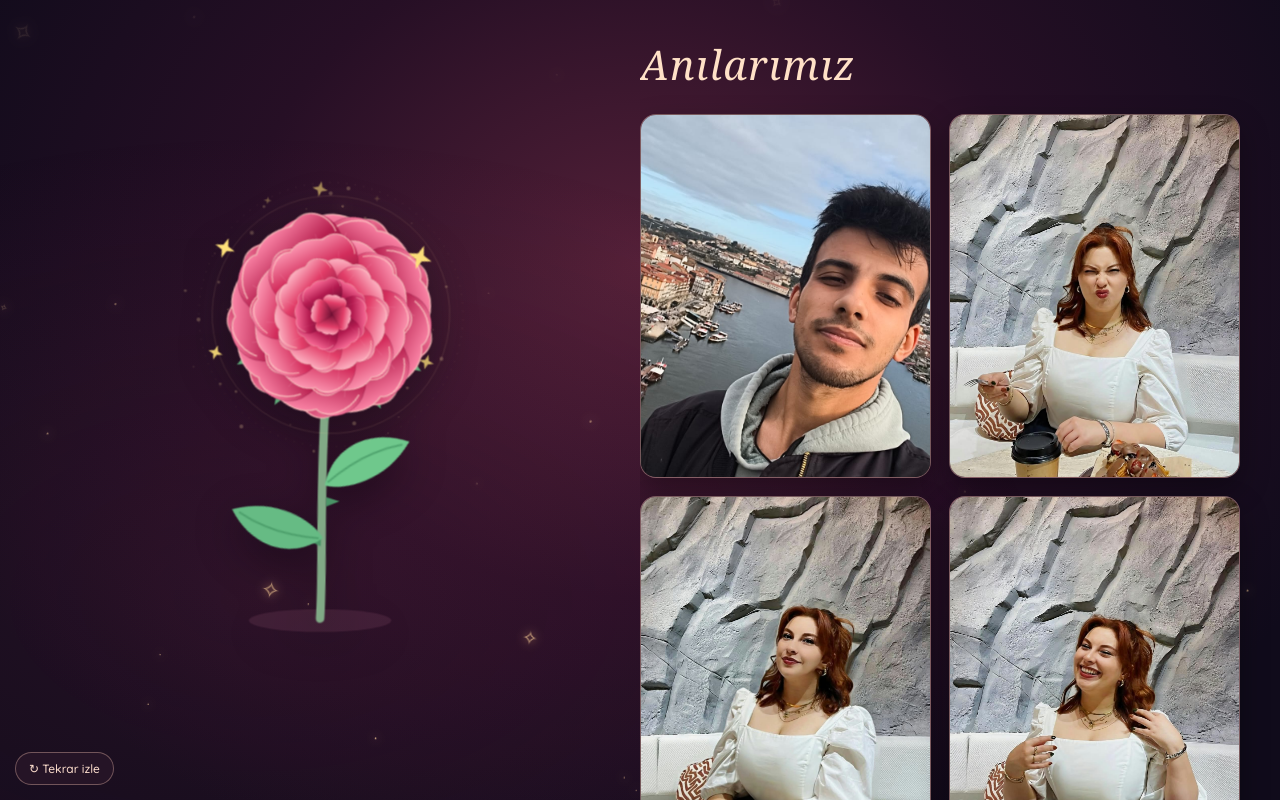
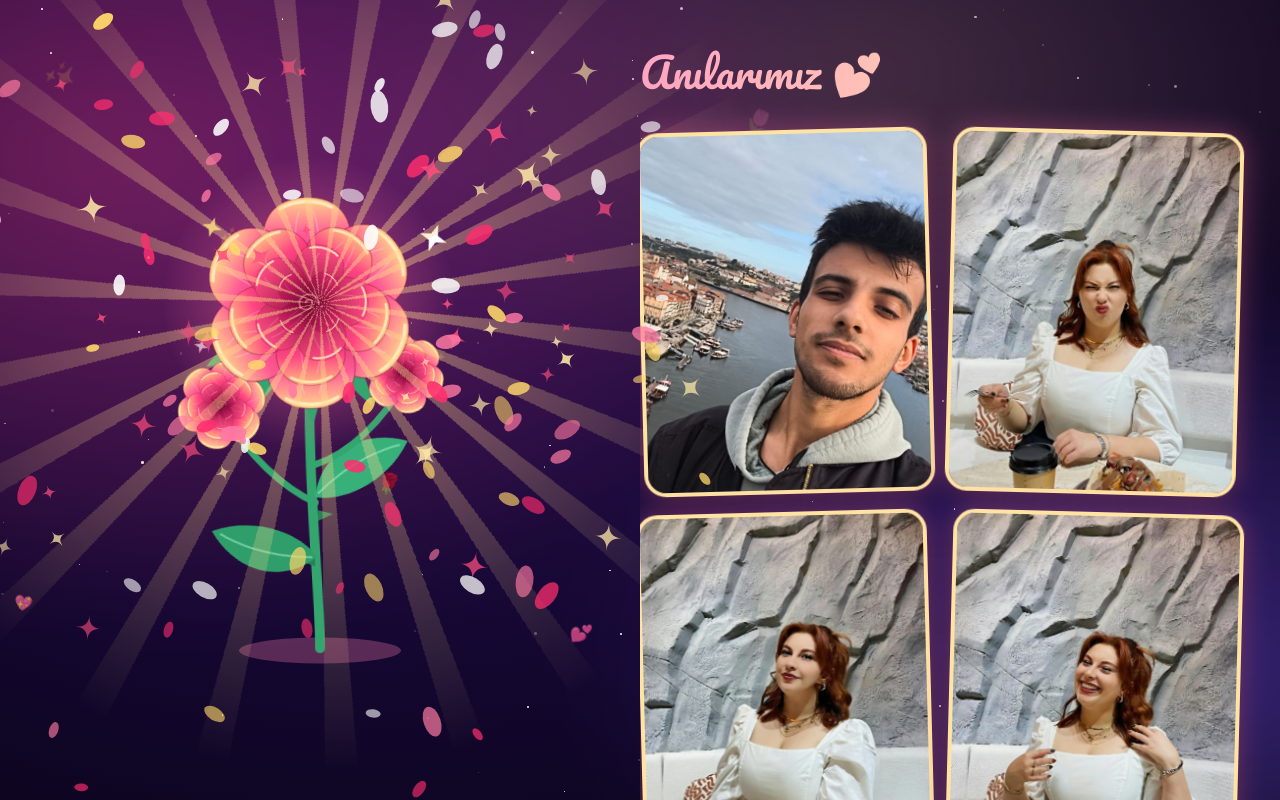
Before and after one commit to Waifuizm/Waifuizm.github.io, a plain HTML site: page index.html in a window 1280 px wide. Both pictures are taken after a click on the element "Atlamak için dokun". Drawn offline with Linux system fonts and the light colour scheme.

Commit message:
Add files via upload

```diff
--- a/index.html
+++ b/index.html
@@ -9,15 +9,15 @@
 <link href="https://fonts.googleapis.com/css2?family=Pacifico&family=Quicksand:wght@500;700&display=swap" rel="stylesheet">
 <style>
   :root{
-    --bg1:#fff4f0; --bg2:#ffd9e6;
-    --pink:#ff7fa8; --pink-light:#ffc4d6;
-    --ink:#7a3550; --leaf:#6fc08a;
+    --pink:#ffb3cf; --pink-light:#5b2a7a;
+    --ink:#ffe9f1; --leaf:#34a56f;
+    color-scheme:dark;
   }
   *{box-sizing:border-box;margin:0;padding:0}
   html,body{height:100%}
   body{
     font-family:'Quicksand',system-ui,sans-serif;
-    background:radial-gradient(circle at 20% 15%,var(--bg1),var(--bg2));
+    background:radial-gradient(ellipse at 30% 20%,#2c1056,#140730 55%,#07030f);
     color:var(--ink);
     overflow:hidden;
   }
@@ -27,7 +27,7 @@
     position:fixed; left:50%; top:50%;
     height:min(82vh,540px); aspect-ratio:3/5;
     transform:translate(-50%,-50%);
-    transition:left 1.15s cubic-bezier(.65,0,.35,1), top 1.15s cubic-bezier(.65,0,.35,1), transform 1.15s cubic-bezier(.65,0,.35,1);
+    transition:left 1.8s cubic-bezier(.65,0,.35,1), top 1.8s cubic-bezier(.65,0,.35,1), transform 1.8s cubic-bezier(.65,0,.35,1);
     cursor:pointer;
   }
   .flower svg{width:100%;height:100%;overflow:visible}
@@ -77,6 +77,33 @@
     100%{transform:translateY(-115vh) rotate(40deg);opacity:0}
   }
 
+  /* gece gökyüzü: kutup ışığı + yıldızlar */
+  body::before{
+    content:""; position:fixed; inset:-20%; z-index:0; pointer-events:none; filter:blur(30px);
+    background:
+      radial-gradient(40% 40% at 20% 30%,rgba(255,60,130,.35),transparent),
+      radial-gradient(35% 35% at 80% 70%,rgba(120,80,255,.38),transparent),
+      radial-gradient(30% 30% at 60% 20%,rgba(255,200,90,.18),transparent);
+    animation:drift 18s ease-in-out infinite alternate;
+  }
+  @keyframes drift{to{transform:translate(4%,3%) rotate(6deg) scale(1.1)}}
+  .star{position:fixed;z-index:0;border-radius:50%;background:#fff;pointer-events:none;animation:tw 3s ease-in-out infinite}
+  @keyframes tw{0%,100%{opacity:.15}50%{opacity:1}}
+  @keyframes shimmer{to{background-position:-300% 0}}
+
+  /* arkada dönen ışık huzmeleri */
+  .flower::before{
+    content:""; position:absolute; left:50%; top:32%; width:300%; aspect-ratio:1; translate:-50% -50%;
+    background:repeating-conic-gradient(rgba(255,214,140,.6) 0 4deg, transparent 4deg 16deg);
+    -webkit-mask:radial-gradient(circle,#000 0,transparent 68%); mask:radial-gradient(circle,#000 0,transparent 68%);
+    opacity:0; pointer-events:none;
+    animation:rays-in 2.5s 5s forwards, spin 45s linear infinite;
+  }
+  @keyframes rays-in{to{opacity:.85}}
+  @keyframes spin{to{rotate:360deg}}
+  .stem2{stroke-dasharray:100;stroke-dashoffset:100;animation:grow 1.6s var(--sd) ease-out forwards}
+  #fx{position:fixed;inset:0;width:100%;height:100%;z-index:3;pointer-events:none}
+
   /* ---------- GALERİ ---------- */
   .gallery{
     position:fixed; top:0; right:0; bottom:0; width:50%;
@@ -87,15 +114,17 @@
   body.show .gallery{opacity:1;visibility:visible}
   .gallery h1{
     font-family:'Pacifico',cursive; font-weight:400;
-    font-size:clamp(1.8rem,3.2vw,2.8rem); margin-bottom:22px; color:var(--pink);
+    font-size:clamp(1.8rem,3.2vw,2.8rem); margin-bottom:22px;
+    background:linear-gradient(90deg,#ffe9a8,#ff9ec4,#ffe9a8,#ff9ec4); background-size:300% 100%;
+    -webkit-background-clip:text; background-clip:text; color:transparent; animation:shimmer 6s linear infinite;
   }
   .grid{display:grid;grid-template-columns:repeat(2,1fr);gap:18px}
 
   .photo{
     position:relative; aspect-ratio:4/5; overflow:hidden;
-    border:6px solid #fff; border-radius:22px;
-    background:linear-gradient(135deg,var(--pink-light),#fff);
-    box-shadow:0 8px 20px rgba(160,60,100,.18);
+    border:4px solid #ffe3a3; border-radius:22px;
+    background:linear-gradient(135deg,#4a2070,#7a2a55);
+    box-shadow:0 0 26px rgba(255,110,170,.4), 0 8px 20px rgba(0,0,0,.4);
     cursor:zoom-in; opacity:0; transform:translateY(26px);
     rotate:-1.5deg; scale:1; transition:scale .25s, rotate .25s;
   }
@@ -110,7 +139,7 @@
   .photo.wide{grid-column:1/-1;aspect-ratio:16/10}
   .photo.video::before{
     content:"▶"; position:absolute; z-index:1; left:50%; top:50%; translate:-50% -50%;
-    width:60px; height:60px; border-radius:50%; background:rgba(255,255,255,.9); color:var(--pink);
+    width:60px; height:60px; border-radius:50%; background:rgba(255,255,255,.9); color:#c2185b;
     display:grid; place-items:center; padding-left:5px; font-size:1.4rem;
     box-shadow:0 6px 16px rgba(0,0,0,.25); pointer-events:none;
   }
@@ -121,21 +150,21 @@
   .lb{
     position:fixed; inset:0; z-index:10; display:none;
     align-items:center; justify-content:center;
-    background:rgba(90,25,55,.82); backdrop-filter:blur(6px);
+    background:rgba(8,3,20,.9); backdrop-filter:blur(6px);
   }
   .lb.open{display:flex}
   .lb img{
-    max-width:min(92vw,1100px); max-height:86vh; border:8px solid #fff; border-radius:20px;
+    max-width:min(92vw,1100px); max-height:86vh; border:6px solid #ffe3a3; border-radius:20px;
     box-shadow:0 20px 60px rgba(0,0,0,.4); animation:zoom .35s cubic-bezier(.2,1.3,.4,1);
   }
   @keyframes zoom{from{transform:scale(.8);opacity:0}}
   .lb video{
     display:none; max-width:min(92vw,1100px); max-height:86vh; background:#000;
-    border:8px solid #fff; border-radius:20px; box-shadow:0 20px 60px rgba(0,0,0,.4);
+    border:6px solid #ffe3a3; border-radius:20px; box-shadow:0 20px 60px rgba(0,0,0,.4);
     animation:zoom .35s cubic-bezier(.2,1.3,.4,1);
   }
   .lb button{
-    position:absolute; border:0; background:#fff; color:var(--pink);
+    position:absolute; border:0; background:#fff; color:#c2185b;
     width:46px;height:46px;border-radius:50%; font-size:1.5rem; cursor:pointer;
     box-shadow:0 4px 12px rgba(0,0,0,.25);
   }
@@ -154,28 +183,6 @@
     .petal,.plant{animation-duration:.01s;animation-delay:0s}
     .float,.spark,.glow{display:none}
   }
-
-  :root{--ink:#ffe0e8;--pink:#ffb1c7;--pink-light:#54253d}
-  body{background:radial-gradient(ellipse at 50% 33%,#542038 0%,#260f25 44%,#100b1b 85%);color:var(--ink)}
-  body::before{content:"";position:fixed;inset:0;pointer-events:none;background:radial-gradient(ellipse at 20% 75%,#a4375e22,transparent 55%);}
-  .flower{filter:drop-shadow(0 15px 25px #07000b77)}
-  body.moved .flower{transform:translate(-50%,-50%) scale(.88)}
-  .stem{animation-duration:1.15s;stroke:#81a986}
-  .leaf{animation-duration:.65s}.leaf.l1{animation-delay:.65s}.leaf.l2{animation-delay:.9s}
-  .thorn{animation-delay:1s}.sepal{animation-delay:1.3s}
-  .petal{animation-duration:1.05s;animation-delay:calc(var(--d) + var(--i)*.075s)}
-  .glow{animation-delay:1.3s}.spark{animation-delay:calc(2.4s + var(--s)*.13s)}
-  .plant{animation-delay:4s}.float{color:#ffd39b;text-shadow:0 0 9px #ffb677}
-  .halo{fill:none;stroke:#ffd3a0;stroke-width:.7;opacity:0;animation:halo 2.3s 1.7s ease-out both}
-  @keyframes halo{0%{opacity:0}40%{opacity:.7}100%{opacity:.18}}
-  .burst{opacity:0;animation:burst 2s calc(2.1s + var(--i)*.035s) ease-out both}
-  @keyframes burst{0%{opacity:0;transform:scale(0)}40%{opacity:1;transform:scale(1.7)}100%{opacity:.25;transform:scale(.7)}}
-  .gallery h1{font-family:Georgia,serif;font-style:italic;letter-spacing:.03em;color:#ffe1c7}
-  .photo{border:1px solid #e5b7a56b;border-radius:16px;background:linear-gradient(145deg,#442039,#201223);box-shadow:0 12px 30px #0005;rotate:0deg}
-  .photo:nth-child(even){rotate:0deg}.photo.empty::after{content:"✧";color:#e9b9ac}
-  .replay{position:fixed;bottom:15px;left:15px;z-index:5;border:1px solid #e6b7a866;background:#251426;color:#ffe0cf;padding:8px 13px;border-radius:24px;cursor:pointer;font:inherit;font-size:12px}
-  @media(max-width:760px){body.moved .flower{left:50%;top:13%;transform:translate(-50%,-50%) scale(.32)}.gallery{top:26vh;padding-bottom:65px}}
-  @media(prefers-reduced-motion:reduce){*,*::before,*::after{animation-duration:.01s!important;animation-delay:0s!important;transition-duration:.01s!important}.halo,.burst{display:none}}
 </style>
 </head>
 <body>
@@ -183,37 +190,39 @@
 <div class="flower" id="flower" title="Atlamak için dokun">
   <svg viewBox="0 0 300 500" aria-label="Açan gül">
     <defs>
-      <radialGradient id="gl"><stop offset="0" stop-color="#ff8fb5" stop-opacity=".9"/><stop offset="1" stop-color="#ff8fb5" stop-opacity="0"/></radialGradient>
-      <linearGradient id="g1" x1="50%" y1="100%" x2="35%" y2="0%"><stop offset="0" stop-color="#42071f"/><stop offset=".62" stop-color="#b82150"/><stop offset="1" stop-color="#ff8aab"/></linearGradient>
-      <linearGradient id="g2" x1="50%" y1="100%" x2="35%" y2="0%"><stop offset="0" stop-color="#530821"/><stop offset=".62" stop-color="#d32d5c"/><stop offset="1" stop-color="#ff9db7"/></linearGradient>
-      <linearGradient id="g3" x1="50%" y1="100%" x2="35%" y2="0%"><stop offset="0" stop-color="#650b2e"/><stop offset=".62" stop-color="#e23d68"/><stop offset="1" stop-color="#ffb8c7"/></linearGradient>
-      <linearGradient id="g4" x1="50%" y1="100%" x2="35%" y2="0%"><stop offset="0" stop-color="#42051f"/><stop offset=".62" stop-color="#b41b50"/><stop offset="1" stop-color="#ff719c"/></linearGradient>
+      <radialGradient id="gl"><stop offset="0" stop-color="#ffd27a" stop-opacity=".85"/><stop offset=".5" stop-color="#ff6aa0" stop-opacity=".45"/><stop offset="1" stop-color="#ff6aa0" stop-opacity="0"/></radialGradient>
+      <linearGradient id="g1" x1="0" y1="1" x2="0" y2="0"><stop offset="0" stop-color="#b3124d"/><stop offset=".65" stop-color="#ff5a94"/><stop offset="1" stop-color="#ffd98a"/></linearGradient>
+      <linearGradient id="g2" x1="0" y1="1" x2="0" y2="0"><stop offset="0" stop-color="#a50f45"/><stop offset=".65" stop-color="#ff4682"/><stop offset="1" stop-color="#ffbf80"/></linearGradient>
+      <linearGradient id="g3" x1="0" y1="1" x2="0" y2="0"><stop offset="0" stop-color="#930c3d"/><stop offset="1" stop-color="#ff4d85"/></linearGradient>
+      <linearGradient id="g4" x1="0" y1="1" x2="0" y2="0"><stop offset="0" stop-color="#6e0530"/><stop offset="1" stop-color="#d92468"/></linearGradient>
     </defs>
-    <ellipse cx="150" cy="482" rx="75" ry="12" fill="#b66d8d" opacity=".15"/>
+    <ellipse cx="150" cy="482" rx="75" ry="12" fill="#ff7fb0" fill-opacity=".3"/>
     <g class="plant">
-      <path class="stem" d="M150 480 C152 420 142 340 150 170" fill="none" stroke="#5fae7a" stroke-width="9" stroke-linecap="round"/>
-      <path class="thorn" d="M148 404 L134 398 L148 394Z" fill="#4a9467"/>
-      <path class="thorn" d="M152 362 L166 356 L152 352Z" fill="#4a9467"/>
+      <path class="stem" d="M150 480 C152 420 142 340 150 170" fill="none" stroke="#34a56f" stroke-width="9" stroke-linecap="round"/>
+      <path class="thorn" d="M148 404 L134 398 L148 394Z" fill="#2a8059"/>
+      <path class="thorn" d="M152 362 L166 356 L152 352Z" fill="#2a8059"/>
       <g transform="translate(150 395) rotate(200)"><g class="leaf l1">
-        <path d="M0 0 C22 -34 66 -38 100 -8 C66 18 22 16 0 0Z" fill="#66bb84"/>
-        <path d="M4 -2 C35 -12 65 -14 92 -8" fill="none" stroke="#3f8f5e" stroke-opacity=".6" stroke-width="2"/></g></g>
+        <path d="M0 0 C22 -34 66 -38 100 -8 C66 18 22 16 0 0Z" fill="#2f9e6b"/>
+        <path d="M4 -2 C35 -12 65 -14 92 -8" fill="none" stroke="#a8f0c8" stroke-opacity=".55" stroke-width="2"/></g></g>
       <g transform="translate(150 340) rotate(-25)"><g class="leaf l2">
-        <path d="M0 0 C22 -34 66 -38 100 -8 C66 18 22 16 0 0Z" fill="#6fc88c"/>
-        <path d="M4 -2 C35 -12 65 -14 92 -8" fill="none" stroke="#3f8f5e" stroke-opacity=".6" stroke-width="2"/></g></g>
+        <path d="M0 0 C22 -34 66 -38 100 -8 C66 18 22 16 0 0Z" fill="#38b07a"/>
+        <path d="M4 -2 C35 -12 65 -14 92 -8" fill="none" stroke="#a8f0c8" stroke-opacity=".55" stroke-width="2"/></g></g>
+      <path class="stem2" style="--sd:1.4s" pathLength="100" d="M150 345 C120 330 90 300 66 258" fill="none" stroke="#34a56f" stroke-width="6" stroke-linecap="round"/>
+      <path class="stem2" style="--sd:1.7s" pathLength="100" d="M150 310 C185 300 215 270 236 236" fill="none" stroke="#34a56f" stroke-width="6" stroke-linecap="round"/>
       <circle class="glow" cx="150" cy="160" r="135" fill="url(#gl)"/>
       <g id="sepals"></g>
-      <g class="halo" transform="translate(150 160)"><circle r="125"/><circle r="139" stroke-dasharray="1 8"/></g>
       <g id="petals"></g>
     </g>
     <g id="sparks"></g>
   </svg>
 </div>
 
-<button class="replay" onclick="location.reload()">↻ Tekrar izle</button>
 <section class="gallery" id="gallery">
-  <h1>Anılarımız</h1>
+  <h1>Anılarımız 💕</h1>
   <div class="grid" id="grid"></div>
 </section>
+
+<canvas id="fx"></canvas>
 
 <div class="lb" id="lb" aria-modal="true" role="dialog">
   <button class="x" aria-label="Kapat">✕</button>
@@ -233,40 +242,103 @@
     "Foto-17.jpeg", "Foto-18.jpeg", "Foto-19.jpeg",
     "video-1.mp4"   // video istemezsen bu satırı sil (üstteki virgülü de)
   ];
-  const MOVE_AFTER = 4500;   // çiçek açtıktan sonra sola kayma zamanı (ms)
-  const SHOW_AFTER = 850;   // kaymadan sonra fotoğrafların gelme zamanı (ms)
+  const BURST_AT = 7000;    // kıvılcım/yaprak patlaması zamanı (ms)
+  const MOVE_AFTER = 9500;   // çiçek açtıktan sonra sola kayma zamanı (ms)
+  const SHOW_AFTER = 1500;   // kaymadan sonra fotoğrafların gelme zamanı (ms)
   /* ==================================== */
 
-  // Gülü oluştur (4 kat taç yaprağı + kalp)
+  // Gül buketi: ortada büyük gül + 2 küçük gül
   const petals = document.getElementById("petals");
-  const PETAL = "M0 9 C-19 -5 -64 -34 -63 -65 C-65 -84 -43 -107 -23 -98 C-8 -110 9 -106 24 -99 C49 -110 66 -84 61 -64 C58 -34 22 -6 0 9Z";
-  const layers = [[9,1,0,"g1",2.45],[8,.78,23,"g2",1.95],[7,.56,8,"g3",1.5],[6,.36,35,"g4",1.15],[4,.20,15,"g3",.95]];
-  petals.innerHTML = layers.map(([n,sc,off,g,d],j)=>
-    `<g>` + Array.from({length:n},(_,i)=>
-      `<g transform="translate(150 160) rotate(${off+i*360/n}) scale(${sc})"><g class="petal" style="--d:${d}s;--i:${i}">
-      <path d="${PETAL}" fill="url(#${g})" stroke="#7f123c" stroke-opacity=".35" stroke-width="1"/>
-      <path d="M-59 -67 C-56 -88 -37 -104 -23 -98 C-8 -110 9 -106 24 -99 C49 -110 64 -84 58 -66" fill="none" stroke="#ffd6c9" stroke-opacity=".65" stroke-width="1.7"/>
-      <path d="M-46 -75 Q-34 -40 -3 0 M39 -77 Q26 -38 4 -3" fill="none" stroke="#ffbbcc" stroke-opacity=".15" stroke-width="1.2"/>
-      </g></g>`).join("")+`</g>`).join("");
+  const PETAL = "M0 0 C-46 -20 -54 -80 -20 -94 C-8 -99 8 -99 20 -94 C54 -80 46 -20 0 0Z";
+  const VEIN  = "M0 -8 C-12 -38 -14 -62 -7 -84 M0 -8 C12 -38 14 -62 7 -84";
+  const RIM   = "M-24 -88 C-10 -96 10 -96 24 -88";
+  const layers = [ /* adet, boyut, açı, renk, başlangıç(sn) */
+    [6,1,0,"g1",4.1], [5,.78,36,"g2",3.4], [5,.56,18,"g3",2.7], [4,.34,45,"g4",2]
+  ];
+  function rose(cx,cy,k,t0,rot){
+    return layers.map(([n,sc,off,g,d])=>
+      `<g style="--d:${(d+t0).toFixed(2)}s">` + Array.from({length:n},(_,i)=>
+        `<g transform="translate(${cx} ${cy}) rotate(${rot+off+i*360/n}) scale(${sc*k})"><g class="petal" style="--i:${i}">
+          <path d="${PETAL}" fill="url(#${g})" stroke="rgba(120,10,50,.35)" stroke-width="1.4"/>
+          <path d="${VEIN}" fill="none" stroke="#fff" stroke-opacity=".22" stroke-width="1.6" stroke-linecap="round"/>
+          <path d="${RIM}" fill="none" stroke="#fff1c2" stroke-opacity=".85" stroke-width="3" stroke-linecap="round"/>
+        </g></g>`).join("") + `</g>`
+    ).join("") +
+    `<g transform="translate(${cx} ${cy}) scale(${k})"><g class="petal" style="--d:${2.4+t0}s;--i:0">
+       <circle r="7" fill="#7a0a32"/>
+       <path d="M-3 0a3 3 0 1 1 6 0a6 6 0 1 1-12 0a9 9 0 1 1 18 2" fill="none" stroke="#ff8fb0" stroke-opacity=".6" stroke-width="1.6"/>
+     </g></g>`;
+  }
+  petals.innerHTML = rose(66,252,.42,.6,15) + rose(236,228,.38,1,-10) + rose(150,160,1,0,0);
 
-  // Çanak yapraklar (yeşil)
+  // Çanak yapraklar (yeşil, ana gülün altında)
   document.getElementById("sepals").innerHTML = [120,150,180,210,240].map(a=>
-    `<g transform="translate(150 160) rotate(${a})"><path class="sepal" d="M0 0C-16 -40 -10 -90 0 -112C10 -90 16 -40 0 0Z" fill="#5fae7a"/></g>`).join("");
+    `<g transform="translate(150 160) rotate(${a})"><path class="sepal" d="M0 0C-16 -40 -10 -90 0 -112C10 -90 16 -40 0 0Z" fill="#34a56f"/></g>`).join("");
 
-  // Parıltılar
-  document.getElementById("sparks").innerHTML = [[50,90,9],[255,100,11],[40,200,7],[262,210,8],[150,28,10],[95,40,6],[210,38,7]].map(([x,y,k],i)=>
-    `<g transform="translate(${x} ${y}) scale(${k})"><path class="spark" style="--s:${i}" d="M0 -1L.25 -.25L1 0L.25 .25L0 1L-.25 .25L-1 0L-.25 -.25Z" fill="#ffe27a"/></g>`).join("");
+  // Altın ve pembe parıltılar
+  const SP = ["#ffe27a","#fff","#ffd0e0","#ffe27a"];
+  document.getElementById("sparks").innerHTML = [[50,90,9],[255,100,11],[40,200,7],[262,210,8],[150,28,10],[95,40,6],[210,38,7],
+    [20,150,8],[282,160,7],[110,12,7],[190,14,8],[18,300,6],[285,290,8],[75,200,5],[228,160,6]].map(([x,y,k],i)=>
+    `<g transform="translate(${x} ${y}) scale(${k})"><path class="spark" style="--s:${i}" d="M0 -1L.25 -.25L1 0L.25 .25L0 1L-.25 .25L-1 0L-.25 -.25Z" fill="${SP[i%4]}"/></g>`).join("");
 
-  // Uçuşan ışıklar
-  for(let i=0;i<42;i++){
-    const f=document.createElement("span"); f.className="float"; f.textContent=i%7===0?"✧":"·";
-    f.style.left=((i*37.17)%100)+"vw"; f.style.fontSize=(9+i%18)+"px";
-    f.style.animationDuration=(5+i%8)+"s"; f.style.animationDelay=(-i*.43)+"s"; document.body.appendChild(f);
+  // Uçuşan kalpler ve çiçekler
+  ["💖","🌸","✨","💕","🌹","💗","🌷"].concat(["💖","✨","💕","🌹","🌸"]).forEach(e=>{
+    const f = document.createElement("span");
+    f.className="float"; f.textContent=e;
+    f.style.left = Math.random()*96 + "vw";
+    f.style.fontSize = (14 + Math.random()*18) + "px";
+    f.style.animationDuration = (9 + Math.random()*8) + "s";
+    f.style.animationDelay = (Math.random()*10) + "s";
+    document.body.appendChild(f);
+  });
+
+  // Yıldızlı gece
+  for(let i=0;i<90;i++){
+    const st = document.createElement("span"); st.className="star";
+    const z = 1 + Math.random()*2.2;
+    st.style.cssText = `left:${Math.random()*100}vw;top:${Math.random()*100}vh;width:${z}px;height:${z}px;animation-duration:${2+Math.random()*4}s;animation-delay:${Math.random()*5}s`;
+    document.body.appendChild(st);
   }
-  document.getElementById("sparks").insertAdjacentHTML("beforeend",Array.from({length:26},(_,i)=>{
-    let a=i*2.39996,r=112+(i%5)*8,x=150+Math.cos(a)*r,y=160+Math.sin(a)*r;
-    return `<g transform="translate(${x} ${y})"><circle class="burst" style="--i:${i}" r="${1+i%3}" fill="#ffe1a3"/></g>`;
-  }).join(""));
+
+  // Havai fişek: patlama + yağan gül yaprakları
+  const cv = document.getElementById("fx"), g2 = cv.getContext("2d");
+  let W, H, parts = []; const DPR = Math.min(window.devicePixelRatio||1, 2);
+  function fit(){ W=innerWidth; H=innerHeight; cv.width=W*DPR; cv.height=H*DPR; g2.setTransform(DPR,0,0,DPR,0,0); }
+  fit(); addEventListener("resize",fit);
+  const COL = ["#ff4d7e","#ffd76a","#ff7aa3","#ffe9a8","#ffffff","#ff2e6e"];
+  function burst(x,y,n){
+    for(let i=0;i<n;i++){
+      const a = Math.random()*Math.PI*2, v = 3 + Math.random()*9;
+      parts.push({x,y,vx:Math.cos(a)*v,vy:Math.sin(a)*v-3,g:.12+Math.random()*.08,r:Math.random()*6,vr:(Math.random()-.5)*.3,
+        s:6+Math.random()*10,c:COL[i%COL.length],t:i%3?0:1,life:1,fade:.004+Math.random()*.004,drag:.985});
+    }
+  }
+  function drip(){
+    if(parts.length>120) return;
+    parts.push({x:Math.random()*W,y:-20,vx:(Math.random()-.5),vy:1+Math.random()*1.5,g:.005,r:0,vr:(Math.random()-.5)*.1,
+      s:8+Math.random()*8,c:COL[Math.floor(Math.random()*3)],t:0,life:1,fade:.0015,drag:1,sway:Math.random()*6});
+  }
+  function loop(){
+    g2.clearRect(0,0,W,H);
+    parts = parts.filter(p=>p.life>0 && p.y<H+30);
+    for(const p of parts){
+      p.vx*=p.drag; p.vy=p.vy*p.drag+p.g; p.x+=p.vx+(p.sway?Math.sin(p.y/40+p.sway)*.6:0); p.y+=p.vy; p.r+=p.vr; p.life-=p.fade;
+      g2.save(); g2.globalAlpha=Math.max(p.life,0); g2.translate(p.x,p.y); g2.rotate(p.r); g2.fillStyle=p.c; g2.beginPath();
+      if(p.t){ const s=p.s; g2.moveTo(0,-s);g2.quadraticCurveTo(0,0,s,0);g2.quadraticCurveTo(0,0,0,s);g2.quadraticCurveTo(0,0,-s,0);g2.quadraticCurveTo(0,0,0,-s); }
+      else g2.ellipse(0,0,p.s*.55,p.s,0,0,Math.PI*2);
+      g2.fill(); g2.restore();
+    }
+    requestAnimationFrame(loop);
+  }
+  if(!matchMedia("(prefers-reduced-motion: reduce)").matches){
+    loop();
+    setTimeout(()=>{
+      const r = document.getElementById("flower").getBoundingClientRect();
+      const x = r.left + r.width/2, y = r.top + r.height*.32;
+      burst(x,y,90); setTimeout(()=>burst(x,y,50),500);
+      setInterval(drip,350);
+    }, BURST_AT);
+  }
 
   // Galeriyi oluştur
   const grid = document.getElementById("grid");
```
